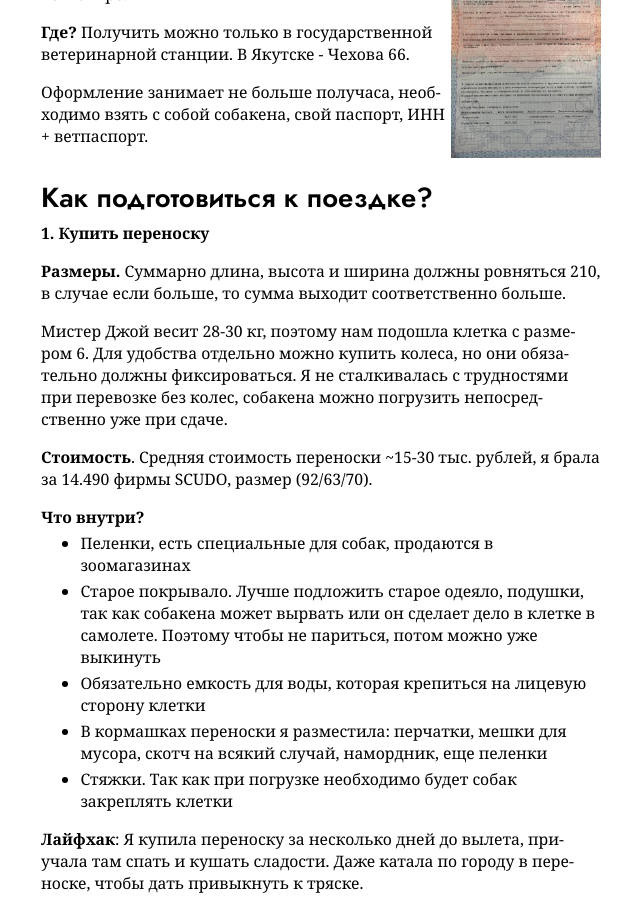
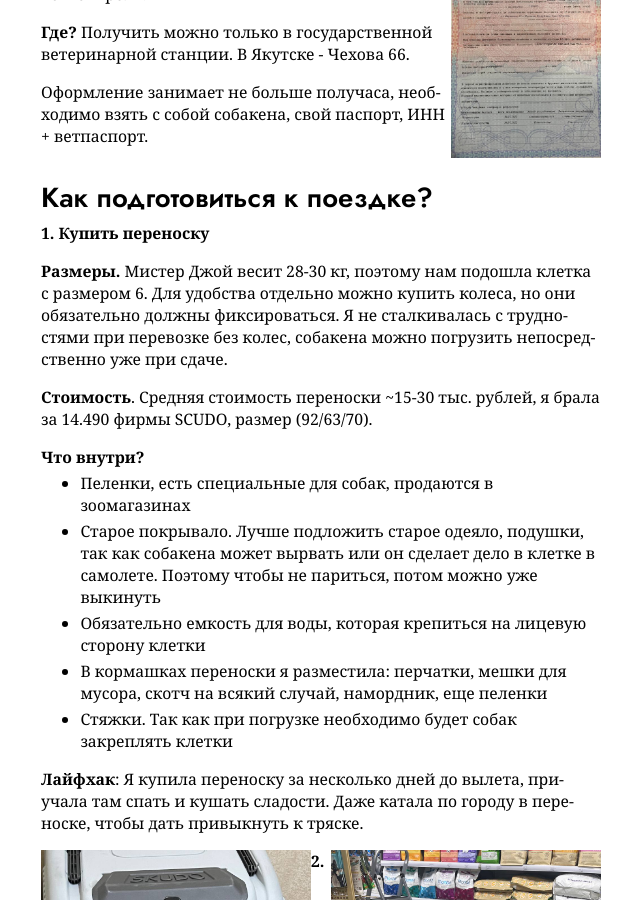
Before and after one commit to keresm/keresaina.github.io, a Jekyll site: the page built from _posts/2022-08-21-Joy.md, in a window 1280 px wide and 900 px high, scrolled down 1443 px. Shown: the whole window, without its empty margins (319-959 px from the left). Built offline with Jekyll 4.4.1, drawn with Linux system fonts in a browser that asks for light colours.

Commit message:
Update 2022-08-21-Joy.md

```diff
--- a/_posts/2022-08-21-Joy.md
+++ b/_posts/2022-08-21-Joy.md
@@ -67,9 +67,7 @@ date:   2022-08-21 10:15:13 +0900
 
 **1. Купить переноску**
 
-**Размеры.** Суммарно длина, высота и ширина должны ровняться 210, в случае если больше, то сумма выходит соответственно больше.
-
-Мистер Джой весит 28-30 кг, поэтому нам подошла клетка с размером 6. Для удобства отдельно можно купить колеса, но они обязательно должны фиксироваться.
+**Размеры.** Мистер Джой весит 28-30 кг, поэтому нам подошла клетка с размером 6. Для удобства отдельно можно купить колеса, но они обязательно должны фиксироваться.
 Я не сталкивалась с трудностями при перевозке без колес, собакена можно погрузить непосредственно уже при сдаче.
 
 **Стоимость**. Средняя стоимость переноски ~15-30 тыс. рублей, я брала за 14.490 фирмы SCUDO, размер (92/63/70).
```
